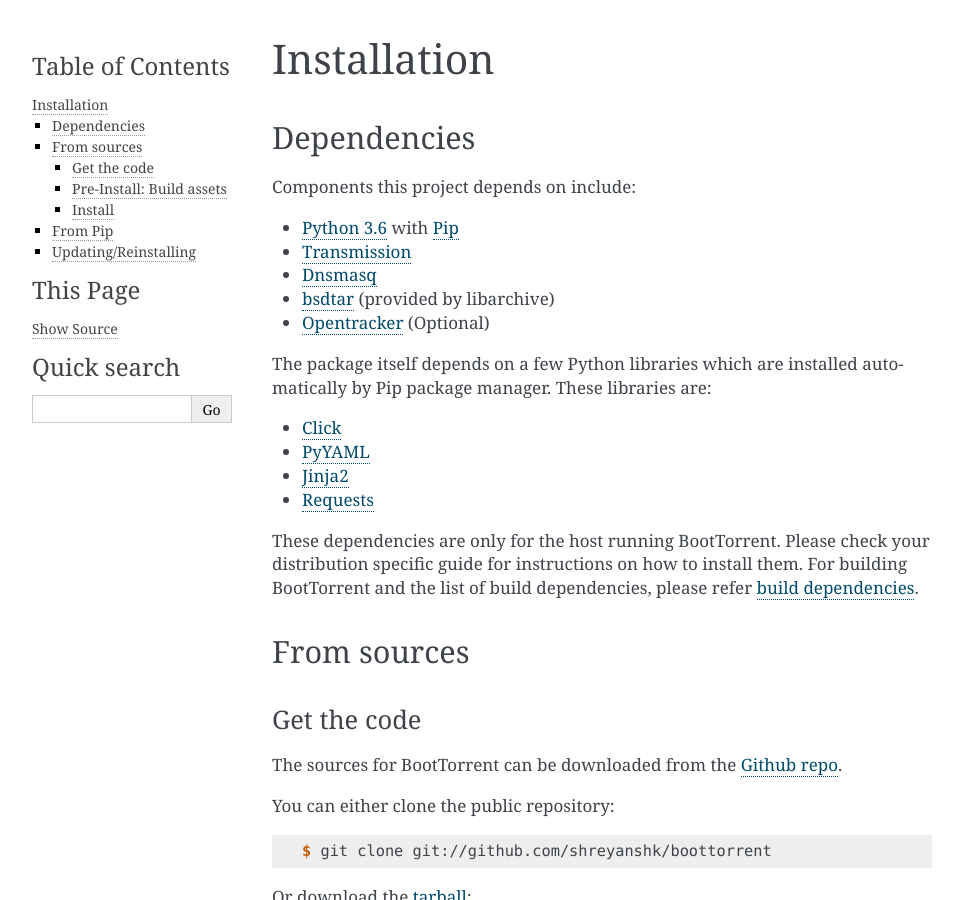
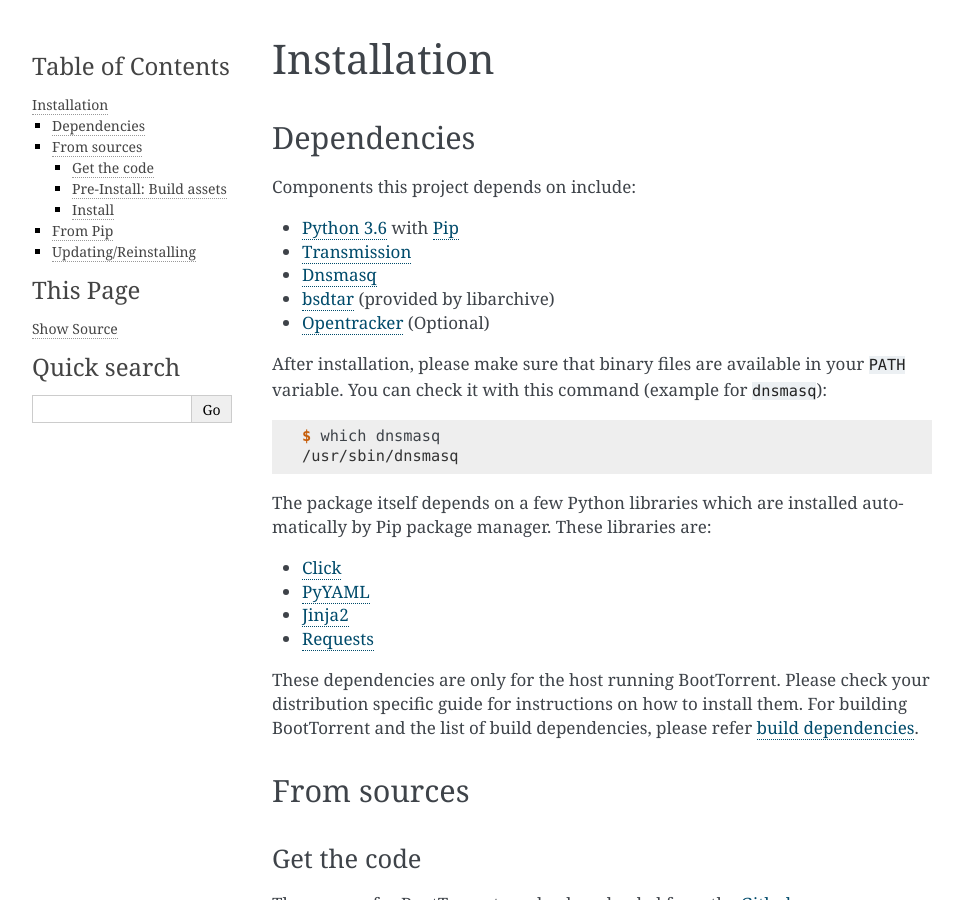
Before and after one commit to shreyanshk/boottorrent, a Sphinx documentation site: the page built from docs/installation.rst, in a window 1280 px wide and 900 px high. Shown: the whole window, without its empty margins (148-1111 px from the left). Built offline with Sphinx 7.4.7, drawn with Linux system fonts in a browser that asks for light colours.

Commit message:
docs: installation: add note about PATH

```diff
--- a/docs/installation.rst
+++ b/docs/installation.rst
@@ -25,6 +25,13 @@
 .. _Python 3.6: https://www.python.org/
 .. _Pip: https://pip.pypa.io/en/stable/
 .. _bsdtar: http://www.libarchive.org/
+
+After installation, please make sure that binary files are available in your ``PATH`` variable. You can check it with this command (example for ``dnsmasq``):
+
+.. code-block:: console
+
+    $ which dnsmasq
+    /usr/sbin/dnsmasq
 
 The package itself depends on a few Python libraries which are installed automatically by Pip package manager. These libraries are:
 
```
